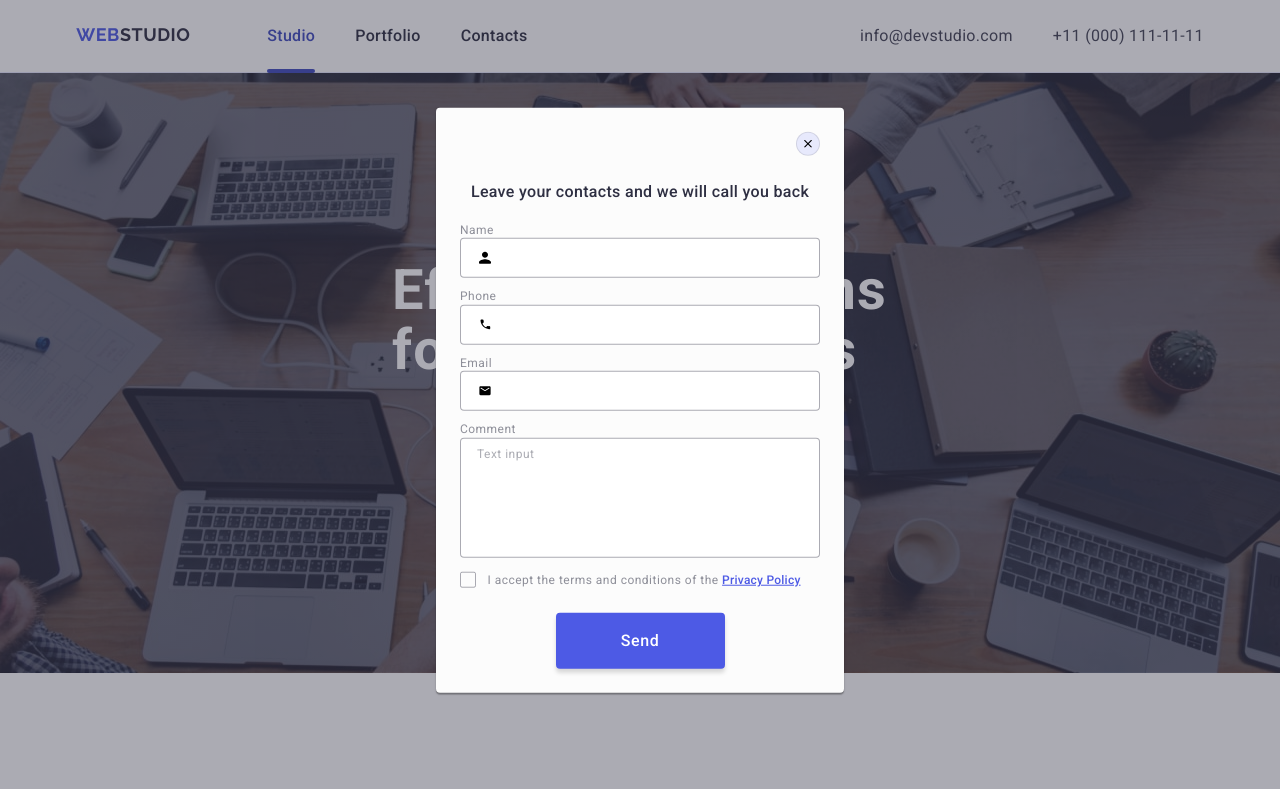
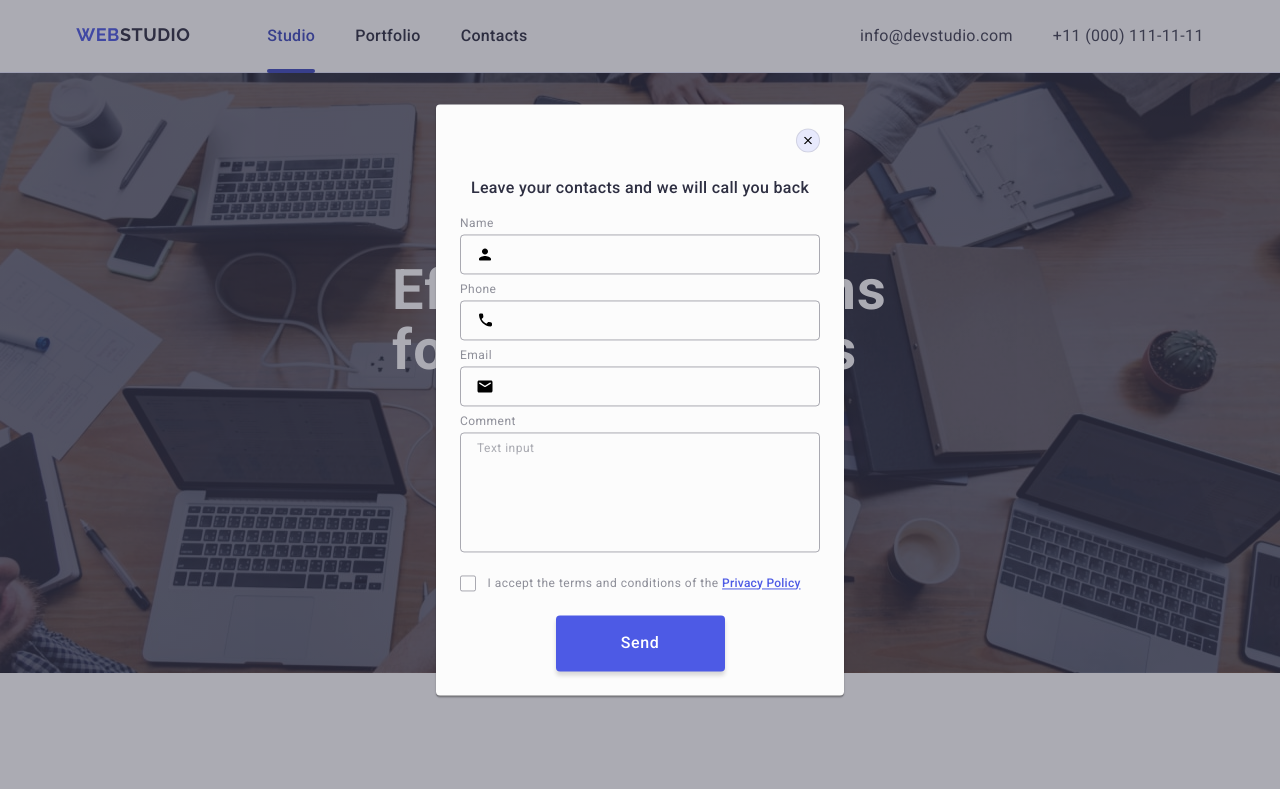
Before and after one commit to Kost1v/goit-markup-hw-05, a plain HTML site: page index.html in a window 1280 px wide. Shown: the top 789 px of the page. Drawn offline with nearby package versions, Linux system fonts and the light colour scheme.

Commit message:
add modal2

```diff
--- a/css/styles.css
+++ b/css/styles.css
@@ -398,36 +398,32 @@ p {
   background-color: #31d0aa;
   transition: background-color 250ms cubic-bezier(0.4, 0, 0.2, 1);
 }
-.subscribe {
+.form-subscribe {
   display: flex;
 }
-.form-subscribe {
-  display: flex;
-  flex-direction: column;
-  margin-right: 24px;
-}
-.subcriber-label {
-  align-items: baseline;
+.subcriber-text {
   color: #fff;
   line-height: 1.5;
   font-weight: 500;
   margin-bottom: 16px;
+  letter-spacing: 0.02em;
 }
 .subcriber-input {
-  border: 1px solid #fff;
-  border-radius: 4px;
   width: 264px;
   height: 40px;
   padding: 8px 16px;
+  border: 1px solid #fff;
+  border-radius: 4px;
+  font-size: 12px;
+  line-height: 2;
+  letter-spacing: 0.04em;
+  box-shadow: 0px 4px 4px rgba(0, 0, 0, 0.15);
   outline: transparent;
   background-color: transparent;
   color: #fff;
+  margin-right: 24px;
 }
 .subcriber-input::placeholder {
-  font-weight: 400;
-  font-size: 12px;
-  line-height: 2;
-  letter-spacing: 0.04em;
   color: #fff;
 }
 .subcriber-button {
@@ -435,12 +431,13 @@ p {
   align-items: center;
   justify-content: center;
   gap: 16px;
+  min-width: 165px;
+  height: 40px;
   background-color: #4d5ae5;
   border: none;
   border-radius: 4px;
   padding: 8px 24px;
-  min-width: 165px;
-  height: 40px;
+  font-family: inherit;
   font-weight: 500;
   font-size: 16px;
   line-height: 1.5;
@@ -448,7 +445,6 @@ p {
   text-align: center;
   color: #fff;
   cursor: pointer;
-  margin-top: 40px;
   transition: background-color 250ms cubic-bezier(0.4, 0, 0.2, 1);
 }
 .subcriber-button:hover {
@@ -484,12 +480,17 @@ p {
   transform: translate(-50%, -50%);
   padding: 72px 24px 24px;
   width: 408px;
+  min-height: 584px;
   border-radius: 4px;
   box-shadow: 0 1px 1px 0 rgba(0, 0, 0, 0.14), 0 1px 3px 0 rgba(0, 0, 0, 0.12),
     0 2px 1px 0 rgba(0, 0, 0, 0.2);
   background-color: #fcfcfc;
+  transition: transform 250ms cubic-bezier(0.4, 0, 0.2, 1);
 }
 .modal-icon-btn {
+  display: flex;
+  justify-content: center;
+  align-items: center;
   position: absolute;
   top: 24px;
   right: 24px;
@@ -500,13 +501,18 @@ p {
   border: 1px solid rgba(0, 0, 0, 0.1);
   line-height: 0;
   cursor: pointer;
-  border-radius: 100%;
+  border-radius: 50%;
   transition: background-color 250ms cubic-bezier(0.4, 0, 0.2, 1),
-    fill 250ms cubic-bezier(0.4, 0, 0.2, 1);
+    border 250ms cubic-bezier(0.4, 0, 0.2, 1);
 }
-.modal-icon-btn:hover {
+.modal-icon-btn:hover,
+.modal-icon-btn:focus {
   background-color: #404bbf;
-  fill: #fff;
+  border: none;
+  fill: #ffffff;
+}
+.modal-icon-close {
+  transition: fill 250ms cubic-bezier(0.4, 0, 0.2, 1);
 }
 .modal-text {
   font-weight: 500;
@@ -520,9 +526,10 @@ p {
   margin-bottom: 8px;
 }
 .form-label {
+  display: block;
   font-weight: 400;
   font-size: 12px;
-  line-height: 1.16667;
+  line-height: 1.17;
   letter-spacing: 0.04em;
   color: #8e8f99;
   margin-bottom: 4px;
@@ -534,7 +541,8 @@ p {
   height: 40px;
   padding-left: 38px;
   outline: transparent;
-  transition: border 250ms cubic-bezier(0.4, 0, 0.2, 1);
+  background-color: transparent;
+  transition: border-color 250ms cubic-bezier(0.4, 0, 0.2, 1);
 }
 .form-input:focus {
   border: 1px solid #4d5ae5;
@@ -547,20 +555,28 @@ p {
 }
 .form-icon {
   position: absolute;
+  top: 50%;
+  transform: translateY(-50%);
   left: 16px;
-  top: 11px;
   transition: fill 250ms cubic-bezier(0.4, 0, 0.2, 1);
+}
+.form-message {
+  margin-bottom: 16px;
 }
 .form-comment {
   width: 100%;
   height: 120px;
   padding: 8px 16px;
-  font-size: 16px;
+  font-size: 12px;
+  line-height: 1.17;
+  letter-spacing: 0.04em;
+  color: rgba(46, 47, 66, 0.4);
   border: 1px solid rgba(46, 47, 66, 0.4);
   border-radius: 4px;
+  background-color: transparent;
   outline: transparent;
   resize: none;
-  transition: border 250ms cubic-bezier(0.4, 0, 0.2, 1);
+  transition: border-color 250ms cubic-bezier(0.4, 0, 0.2, 1);
 }
 .form-comment:focus {
   border: 1px solid #4d5ae5;
@@ -572,10 +588,12 @@ p {
   letter-spacing: 0.04em;
   color: rgba(46, 47, 66, 0.4);
 }
-
+.checkbox-cont {
+  margin-bottom: 24px;
+}
 .privacy-policy-label {
   font-size: 12px;
-  line-height: 1.16667;
+  line-height: 1.17;
   letter-spacing: 0.04em;
   color: #8e8f99;
 }
@@ -592,10 +610,13 @@ p {
   border: 1px solid rgba(46, 47, 66, 0.4);
   outline: transparent;
   cursor: pointer;
+  transition: background-color 250ms cubic-bezier(0.4, 0, 0.2, 1),
+    border 250ms cubic-bezier(0.4, 0, 0.2, 1),
+    fill 250ms cubic-bezier(0.4, 0, 0.2, 1);
 }
 .privacy-policy:checked + .privacy-policy-label .form-text-cont {
   background-color: #404bbf;
-  border: 1px solid #404bbf;
+  border: none;
   fill: #f4f4fd;
 }
 .privacy-policy:focus + .privacy-policy-label .form-text-cont {
@@ -617,7 +638,7 @@ p {
   letter-spacing: 0.04em;
   text-align: center;
   padding: 16px 32px;
-  margin: 24px auto 0;
+  margin: 0 auto;
   color: #fff;
   border-radius: 4px;
   border: none;
--- a/index.html
+++ b/index.html
@@ -452,10 +452,9 @@
           </ul>
         </div>
         <div class="subscribe">
+          <p class="subcriber-text">Subcriber</p>
           <form class="form-subscribe">
-            <label for="subcriber-input" class="subcriber-label"
-              >Subcriber</label
-            >
+            <label for="subcriber-input" class="subcriber-label"></label>
             <input
               type="email"
               class="subcriber-input"
@@ -464,36 +463,36 @@
               placeholder="E-mail"
               required
             />
+            <button class="subcriber-button" type="button">
+              Subscribe
+              <svg class="subcriber-icon" width="24" height="24">
+                <use href="./images/icons.svg#icon-litak"></use>
+              </svg>
+            </button>
           </form>
-          <button class="subcriber-button" type="button">
-            Subscribe
-            <svg class="subcriber-icon" width="24" height="24">
-              <use href="./images/icons.svg#icon-litak"></use>
-            </svg>
-          </button>
         </div>
       </div>
     </footer>
     <div class="backdrop is-open">
       <div class="modal">
-        <button class="modal-icon-btn">
-          <svg width="8" height="8">
+        <button class="modal-icon-btn" type="button">
+          <svg class="modal-icon-close" width="8" height="8">
             <use href="./images/icons.svg#icon-close"></use>
           </svg>
         </button>
         <p class="modal-text">Leave your contacts and we will call you back</p>
         <form class="form">
           <div class="form-cont">
-            <label for="input-person" class="form-label">Name</label>
+            <label for="user-name" class="form-label">Name</label>
             <div class="form-cont-icon">
               <input
                 type="text"
                 class="form-input"
-                id="input-person"
-                name="input-person"
+                id="user-name"
+                name="user-name"
                 required
               />
-              <svg class="form-icon" width="18" height="18">
+              <svg class="form-icon" width="18" height="24">
                 <use href="./images/icons.svg#icon-person"></use>
               </svg>
             </div>
@@ -508,7 +507,7 @@
                 name="input-phone"
                 required
               />
-              <svg class="form-icon" width="18" height="18">
+              <svg class="form-icon" width="18" height="24">
                 <use href="./images/icons.svg#icon-phone"></use>
               </svg>
             </div>
@@ -523,17 +522,17 @@
                 name="input-email"
                 required
               />
-              <svg class="form-icon" width="18" height="18">
+              <svg class="form-icon" width="18" height="24">
                 <use href="./images/icons.svg#icon-email"></use>
               </svg>
             </div>
           </div>
-          <div class="form-cont">
-            <label for="input-person" class="form-label">Comment</label>
+          <div class="form-cont form-message">
+            <label for="user-comment " class="form-label">Comment</label>
             <textarea
               class="form-comment"
-              name="form-comment"
-              id="form-comment"
+              name="user-comment "
+              id="user-comment "
               placeholder="Text input"
               required
             ></textarea>
@@ -541,13 +540,13 @@
           <div class="form-cont checkbox-cont">
             <input
               class="privacy-policy visually-hidden"
-              id="privacy-policy"
+              id="user-privacy"
               type="checkbox"
-              name="privacy-policy"
+              name="user-privacy"
               value="true"
               required
             />
-            <label class="privacy-policy-label" for="privacy-policy">
+            <label class="privacy-policy-label" for="user-privacy">
               <span class="form-text-cont"
                 ><svg class="checkbox-icon" width="10" height="8">
                   <use href="./images/icons.svg#icon-checkbox"></use>
```
